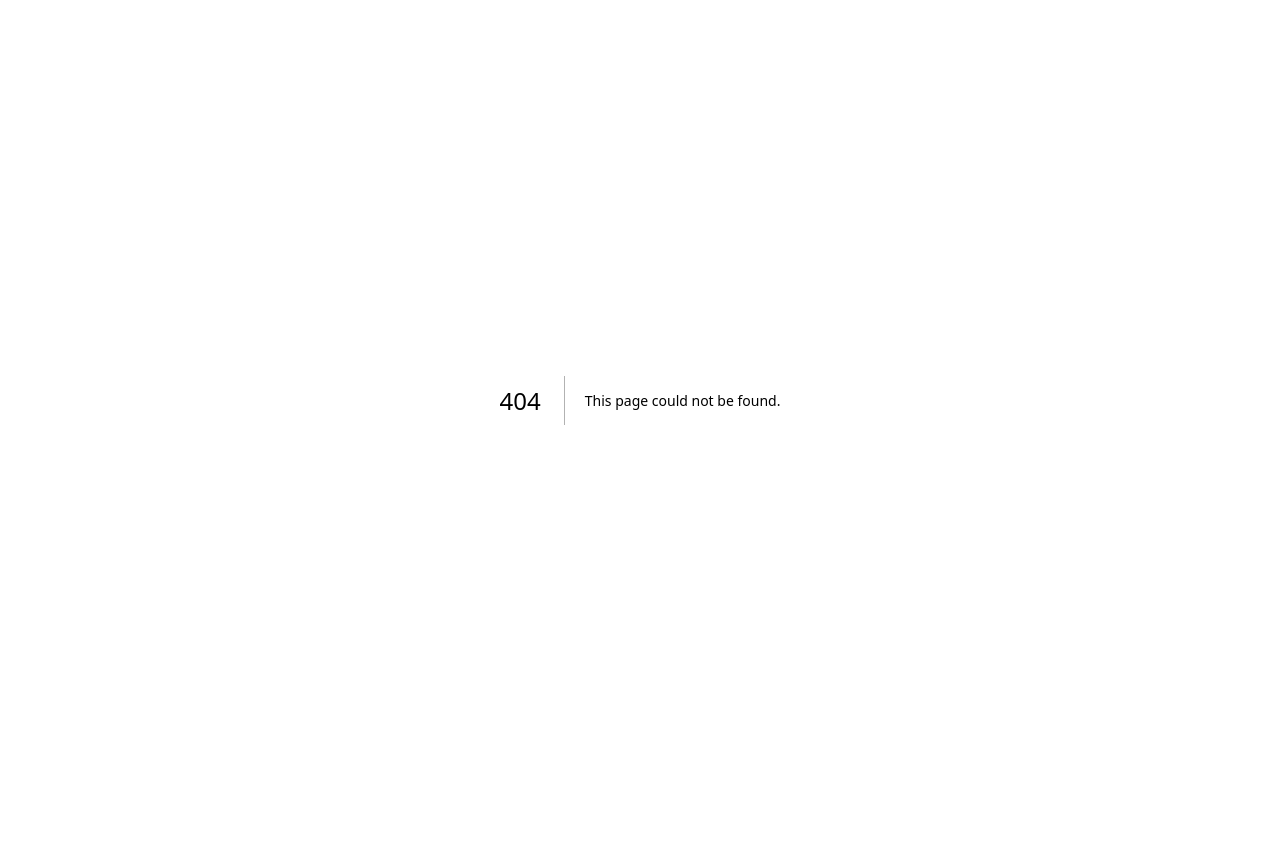
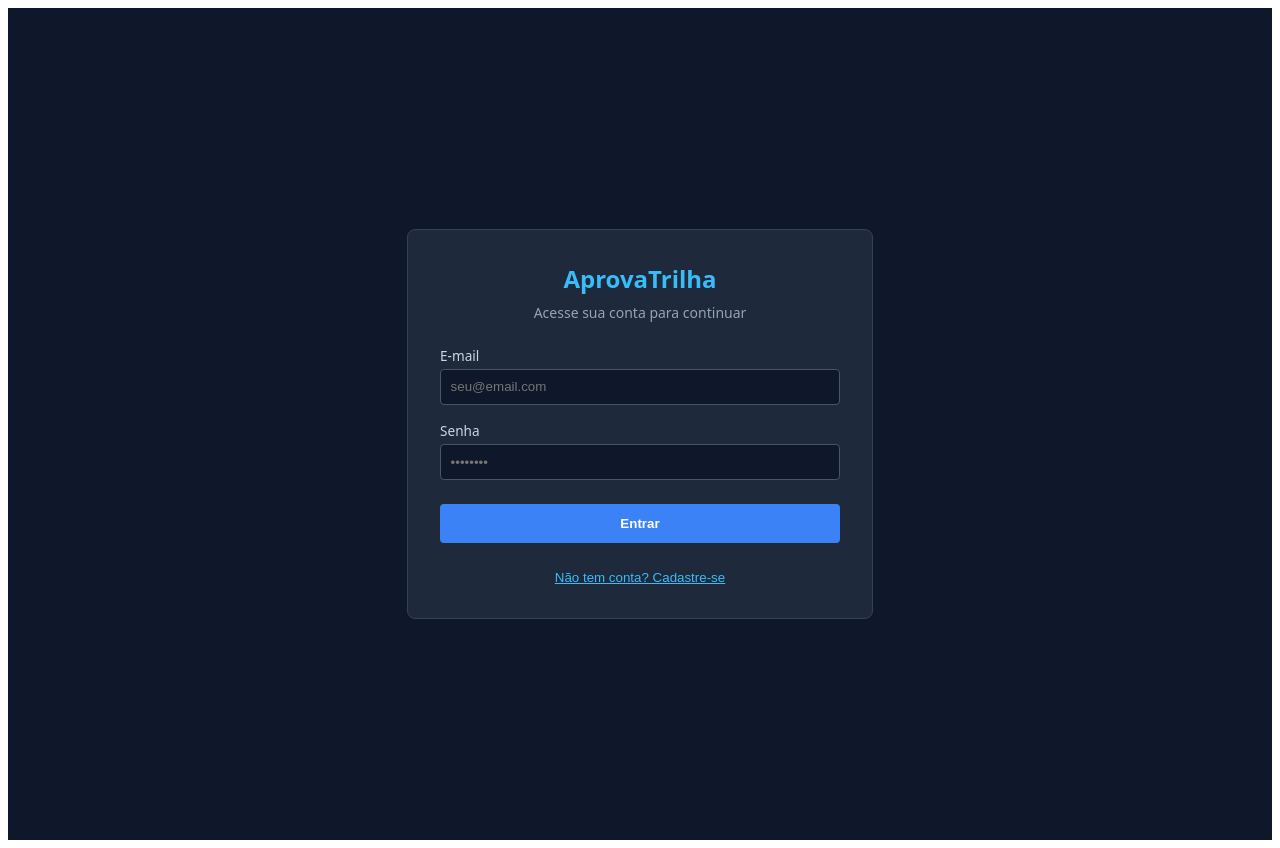
Before and after one commit to samueldoolar/eleitoaprova, a Next.js app: page /login in a window 1280 px wide. Before the commit this address had no page. Before the commit the page ends 800 px from the top, so only its background shows below. Built offline with nearby package versions, Linux system fonts and the light colour scheme; no server answers.

Commit message:
Implement login and signup functionality

```diff
--- /dev/null
+++ b/app/login/page.tsx
@@ -0,0 +1,111 @@
+'use client';
+
+import { useState } from 'react';
+import { createClient } from '@supabase/supabase-js';
+import { useRouter } from 'next/navigation';
+
+const supabaseUrl = process.env.NEXT_PUBLIC_SUPABASE_URL || '';
+const supabaseAnonKey = process.env.NEXT_PUBLIC_SUPABASE_ANON_KEY || '';
+const supabase = createClient(supabaseUrl, supabaseAnonKey);
+
+export default function Login() {
+  const [email, setEmail] = useState('');
+  const [password, setPassword] = useState('');
+  const [isSignUp, setIsSignUp] = useState(false);
+  const [message, setMessage] = useState('');
+  const [loading, setLoading] = useState(false);
+  const router = useRouter();
+
+  const handleAuth = async (e: React.FormEvent) => {
+    e.preventDefault();
+    setLoading(true);
+    setMessage('');
+
+    if (isSignUp) {
+      const { error } = await supabase.auth.signUp({
+        email,
+        password,
+      });
+      if (error) {
+        setMessage(`Erro ao cadastrar: ${error.message}`);
+      } else {
+        setMessage('Cadastro realizado com sucesso! Você já pode fazer login.');
+        setIsSignUp(false);
+      }
+    } else {
+      const { error } = await supabase.auth.signInWithPassword({
+        email,
+        password,
+      });
+      if (error) {
+        setMessage(`Erro ao entrar: ${error.message}`);
+      } else {
+        router.push('/');
+        router.refresh();
+      }
+    }
+    setLoading(false);
+  };
+
+  return (
+    <div style={{ minHeight: '100vh', backgroundColor: '#0f172a', color: '#f8fafc', display: 'flex', alignItems: 'center', justifyContent: 'center', fontFamily: 'system-ui, sans-serif', padding: '1rem' }}>
+      <div style={{ backgroundColor: '#1e293b', padding: '2rem', borderRadius: '8px', border: '1px solid #334155', width: '100%', maxWidth: '400px' }}>
+        <h1 style={{ margin: '0 0 0.5rem 0', color: '#38bdf8', fontSize: '1.5rem', textAlign: 'center' }}>
+          AprovaTrilha
+        </h1>
+        <p style={{ margin: '0 0 1.5rem 0', color: '#94a3b8', fontSize: '0.875rem', textAlign: 'center' }}>
+          {isSignUp ? 'Crie sua conta para estudar' : 'Acesse sua conta para continuar'}
+        </p>
+
+        {message && (
+          <div style={{ backgroundColor: '#334155', color: '#facc15', padding: '0.75rem', borderRadius: '4px', fontSize: '0.85rem', marginBottom: '1rem' }}>
+            {message}
+          </div>
+        )}
+
+        <form onSubmit={handleAuth} style={{ display: 'flex', flexDirection: 'column', gap: '1rem' }}>
+          <div>
+            <label style={{ display: 'block', fontSize: '0.85rem', color: '#cbd5e1', marginBottom: '0.25rem' }}>E-mail</label>
+            <input
+              type="email"
+              required
+              value={email}
+              onChange={(e) => setEmail(e.target.value)}
+              placeholder="seu@email.com"
+              style={{ width: '100%', padding: '0.6rem', borderRadius: '4px', border: '1px solid #475569', backgroundColor: '#0f172a', color: '#fff', boxSizing: 'border-box' }}
+            />
+          </div>
+
+          <div>
+            <label style={{ display: 'block', fontSize: '0.85rem', color: '#cbd5e1', marginBottom: '0.25rem' }}>Senha</label>
+            <input
+              type="password"
+              required
+              value={password}
+              onChange={(e) => setPassword(e.target.value)}
+              placeholder="••••••••"
+              style={{ width: '100%', padding: '0.6rem', borderRadius: '4px', border: '1px solid #475569', backgroundColor: '#0f172a', color: '#fff', boxSizing: 'border-box' }}
+            />
+          </div>
+
+          <button
+            type="submit"
+            disabled={loading}
+            style={{ backgroundColor: '#3b82f6', color: '#fff', border: 'none', padding: '0.75rem', borderRadius: '4px', fontWeight: 'bold', cursor: 'pointer', marginTop: '0.5rem' }}
+          >
+            {loading ? 'Aguarde...' : isSignUp ? 'Cadastrar' : 'Entrar'}
+          </button>
+        </form>
+
+        <div style={{ marginTop: '1.5rem', textAlign: 'center', fontSize: '0.85rem' }}>
+          <button
+            onClick={() => setIsSignUp(!isSignUp)}
+            style={{ background: 'none', border: 'none', color: '#38bdf8', cursor: 'pointer', textDecoration: 'underline' }}
+          >
+            {isSignUp ? 'Já tem uma conta? Faça login' : 'Não tem conta? Cadastre-se'}
+          </button>
+        </div>
+      </div>
+    </div>
+  );
+}
```
